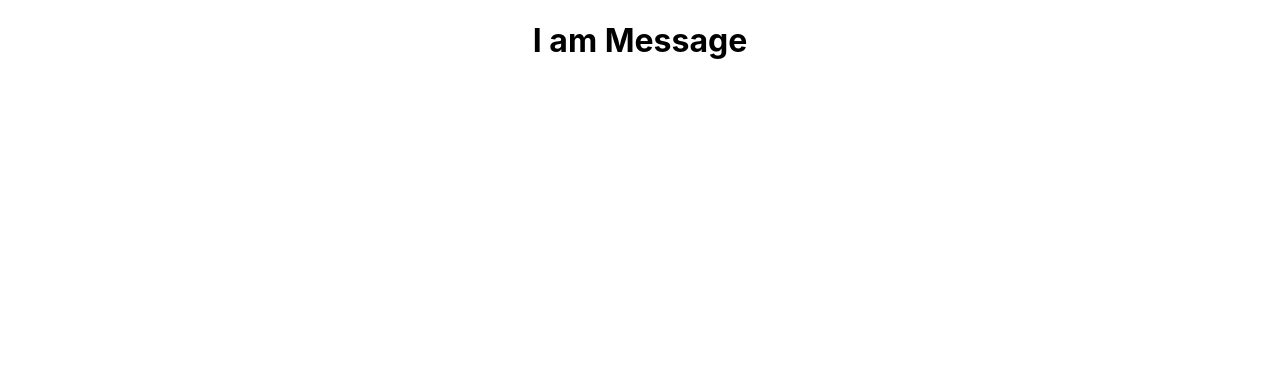
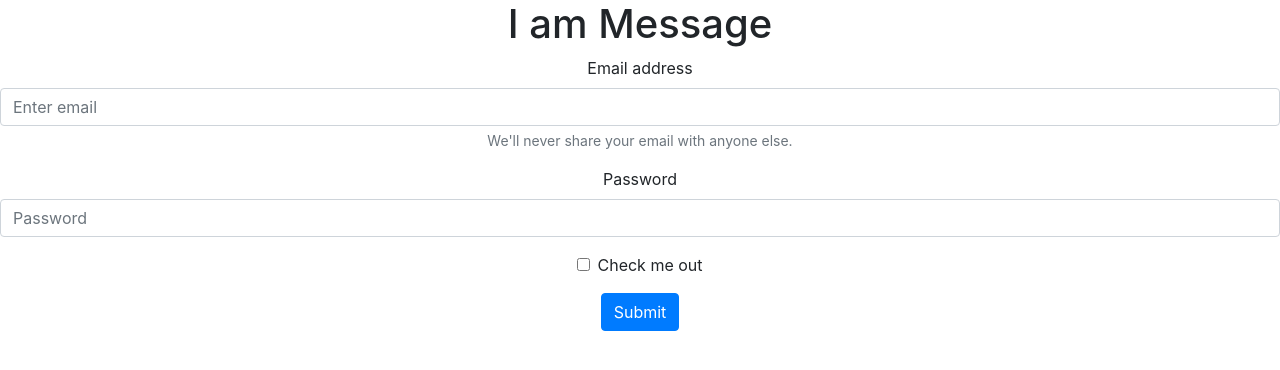
Before and after one commit to Samicap/AniMail, a React (Create React App) app in the folder my-app/client/: page / in a window 1280 px wide. Shown: the top 370 px of the page. Built offline with nearby package versions, Linux system fonts and the light colour scheme.

Commit message:
add intial code for sign-up component

```diff
--- a/my-app/client/package.json
+++ b/my-app/client/package.json
@@ -7,7 +7,9 @@
     "@testing-library/jest-dom": "^5.11.9",
     "@testing-library/react": "^11.2.5",
     "@testing-library/user-event": "^12.7.0",
+    "bootstrap": "^4.6.0",
     "react": "^17.0.1",
+    "react-bootstrap": "^1.4.3",
     "react-dom": "^17.0.1",
     "react-scripts": "4.0.2",
     "web-vitals": "^1.1.0"
--- a/my-app/client/public/index.html
+++ b/my-app/client/public/index.html
@@ -10,6 +10,12 @@
       content="Web site created using create-react-app"
     />
     <link rel="apple-touch-icon" href="%PUBLIC_URL%/logo192.png" />
+    <link
+  rel="stylesheet"
+  href="https://maxcdn.bootstrapcdn.com/bootstrap/4.5.0/css/bootstrap.min.css"
+  integrity="sha384-9aIt2nRpC12Uk9gS9baDl411NQApFmC26EwAOH8WgZl5MYYxFfc+NcPb1dKGj7Sk"
+  crossorigin="anonymous"
+/>
     <!--
       manifest.json provides metadata used when your web app is installed on a
       user's mobile device or desktop. See https://developers.google.com/web/fundamentals/web-app-manifest/
--- a/my-app/client/src/App.js
+++ b/my-app/client/src/App.js
@@ -1,13 +1,17 @@
-import logo from './logo.svg';
 import './App.css';
 
 import Message from './components/Message';
+import SignUp from './components/SignUp';
+import 'bootstrap/dist/css/bootstrap.min.css';
+
+
 
 
 function App() {
   return (
     <div className="App">
       <Message />
+      <SignUp />
     </div>
   );
 }
--- a/my-app/client/src/components/SignUp.js
+++ b/my-app/client/src/components/SignUp.js
@@ -1,4 +1,29 @@
+import React from "react";
+import { Form, Button } from "react-bootstrap"
+
 export default function SignUp(props) {
 
-  return <h1>I am Sign Up</h1>
+
+  return (
+
+  <Form>
+  <Form.Group controlId="formBasicEmail">
+    <Form.Label>Email address</Form.Label>
+    <Form.Control type="email" placeholder="Enter email" />
+    <Form.Text className="text-muted">
+      We'll never share your email with anyone else.
+    </Form.Text>
+  </Form.Group>
+
+  <Form.Group controlId="formBasicPassword">
+    <Form.Label>Password</Form.Label>
+    <Form.Control type="password" placeholder="Password" />
+  </Form.Group>
+  <Form.Group controlId="formBasicCheckbox">
+    <Form.Check type="checkbox" label="Check me out" />
+  </Form.Group>
+  <Button variant="primary" type="submit">
+    Submit
+  </Button>
+</Form> )
 }
--- a/my-app/client/src/index.js
+++ b/my-app/client/src/index.js
@@ -3,6 +3,8 @@ import ReactDOM from 'react-dom';
 import './index.css';
 import App from './App';
 import reportWebVitals from './reportWebVitals';
+import 'bootstrap/dist/css/bootstrap.min.css';
+
 
 ReactDOM.render(
   <React.StrictMode>
```
Also changed, not shown: 1 other file (tests, documents, lock files or other folders).
